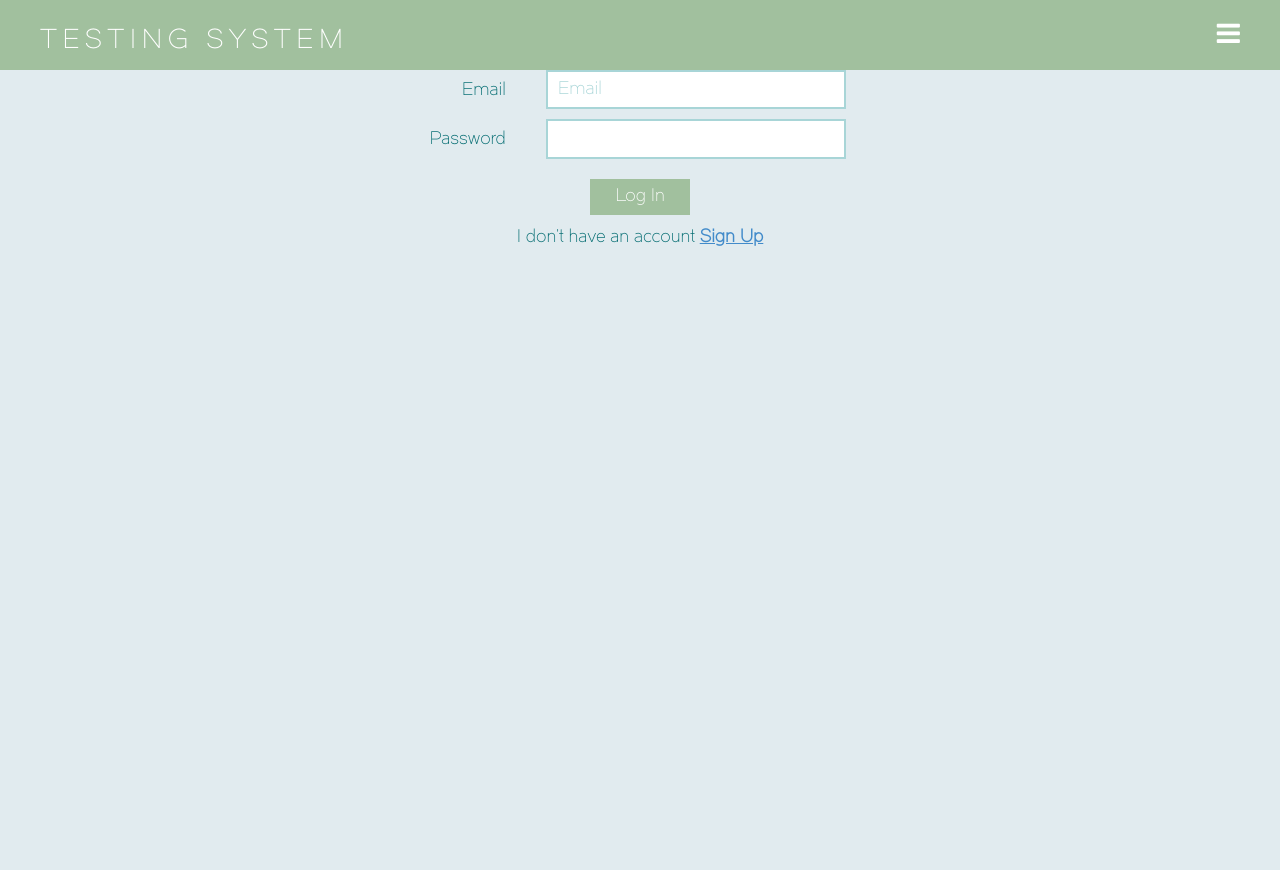
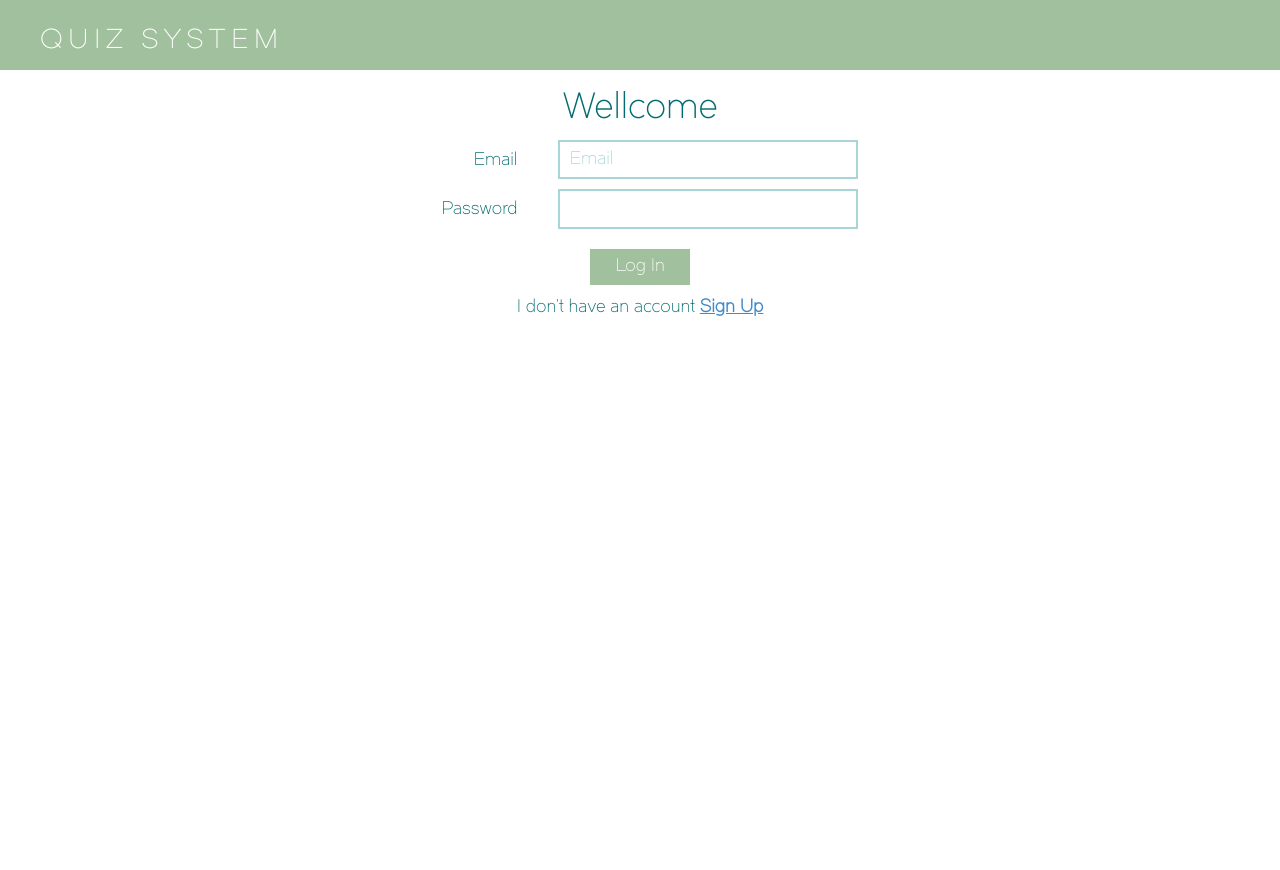
Before and after one commit to ashahmali/web-online-quiz, a CodeIgniter app: page /index.php/login/index in a window 1280 px wide. Before the commit the page ends 246 px from the top, so only its background shows below. Run offline with CodeIgniter, Linux system fonts and the light colour scheme.

Commit message:
Updated Footer and Header
Updated Footer and Header

```diff
--- a/application/views/templates/footer.php
+++ b/application/views/templates/footer.php
@@ -1,3 +1,20 @@
+		<!-- <footer>
+				<div class="row light_green">
+
+				</div>
+				<div class="row green">
+					<div class="col-lg-6 col-md-6 col-sm-6 col-xs-12 text-left">
+						<p>Web Development 2014</p>
+					</div>
+
+					<div class="col-lg-6 col-md-6 col-sm-6 col-xs-12 text-right">
+						<p><b>Testing System</b> by Ashiru Ali & Eduardo Hernandez</p>
+					</div>
+				</div>
+		</footer> -->
+		</div>
+	</div>
+	<?php $this->load->view('templates/navigation'); ?>
 
 </body>
 </html>
--- a/application/views/templates/header.php
+++ b/application/views/templates/header.php
@@ -1,4 +1,13 @@
-
+<?php
+/**
+ * Quiz System Header
+ *
+ * @param       $showMenu If the menu will be displayed
+ * @author 		Ashiru Ali & Eduardo Hernandez
+ * @package 	Web Development/Cousework
+ * @version     1.0.0
+ */
+?>
 <html class="no-js" lang="en">
 	<head>
 		<meta name="viewport" content="width=device-width, initial-scale=1, maximum-scale=1, user-scalable=no">
@@ -20,6 +29,7 @@
 		<link rel="stylesheet" href="<?php echo base_url();?>assets/css/style_dropdown.css">
 		<script src="<?php echo base_url();?>assets/js/jquery-2.1.1.min.js" type="text/javascript"></script>
 		<script src="<?php echo base_url();?>assets/js/jquery.fs.shifter.js"></script>
+		<script src="<?php echo base_url();?>assets/js/controls.js"></script>
 
 		<style>
 			/*.shifter .shifter-handle { float: right; margin: -5px 0 0; }*/
@@ -44,13 +54,18 @@
 
 	</head>
 	<body class="gridlock demo shifter">
-			<header id="header">
+		<header id="header">
 			<div class="row">
 				<div class="col-lg-12 col-md-12 col-sm-12 col-sm-12">
-					<a href="" class="page-name">Testing System</a>
-					<span class="shifter-handle"><i class="fa fa-bars"></i></span>
+					<a href="" class="page-name">Quiz System</a>
+					<?php if(!isset($showMenu)){
+							$showMenu = true;
+					}?>
+					<?php if($showMenu){ ?>
+						<span class="shifter-handle"><i class="fa fa-bars"></i></span>
+					<?php } ?>
 				</div>
 			</div>
 		</header>
-		  <div class="shifter-page">
-			<div class="conatiner">
+		<div class="shifter-page">
+			<div class="container">
```
